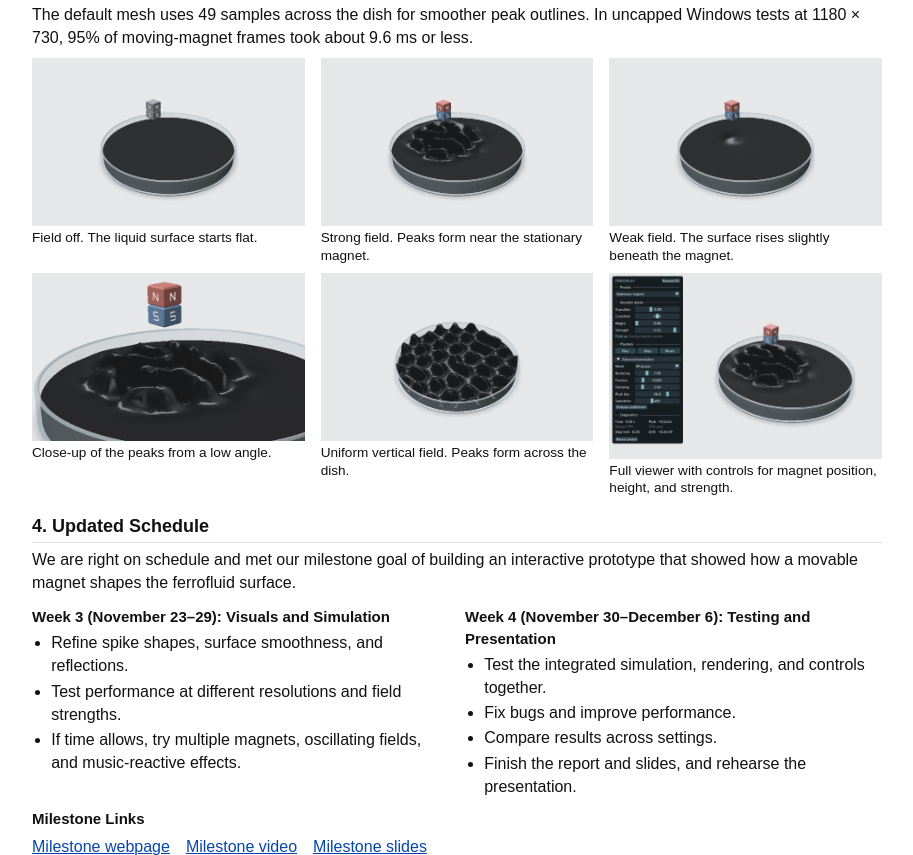
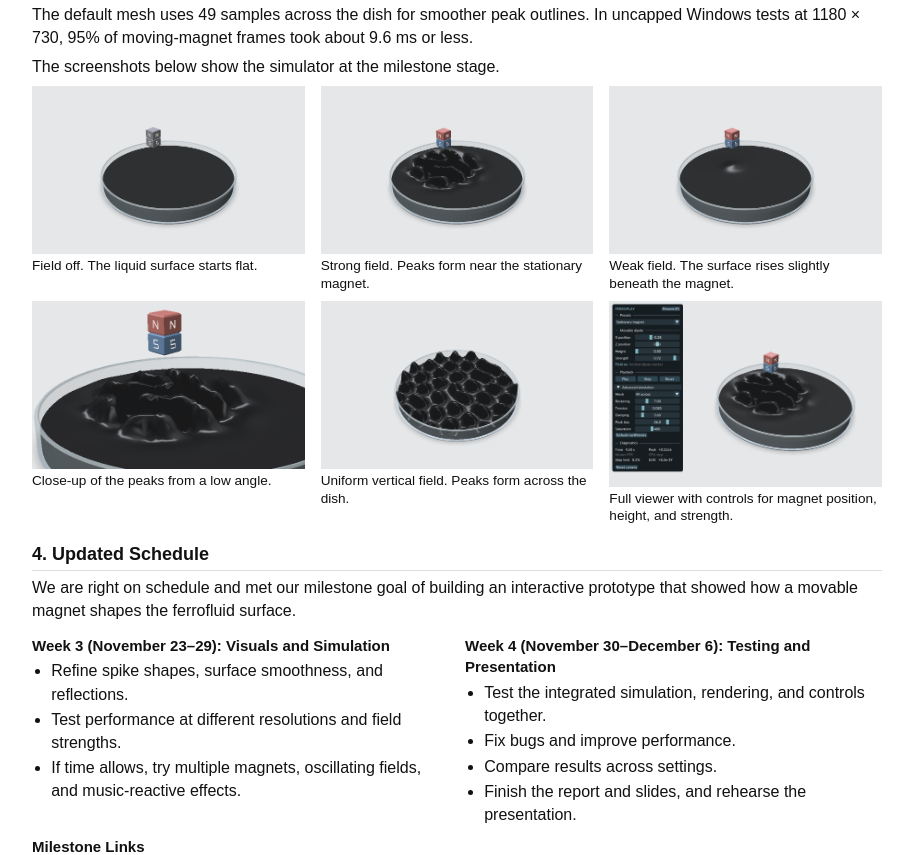
Before and after one commit to Cicicai379/ferroplay-milestone, a plain HTML site: page index.html in a window 1280 px wide. Shown: the part 1145-2000 px from the top of the page, without its empty margins (183-1096 px from the left). Drawn offline with Linux system fonts and the light colour scheme.

Commit message:
Introduce milestone screenshots

```diff
--- a/index.html
+++ b/index.html
@@ -127,6 +127,7 @@
       </tbody>
     </table>
     <p>The default mesh uses 49 samples across the dish for smoother peak outlines. In uncapped Windows tests at 1180 × 730, 95% of moving-magnet frames took about 9.6 ms or less.</p>
+    <p>The screenshots below show the simulator at the milestone stage.</p>
 
     <div class="prototype-grid" aria-label="FerroPlay circular-dish demo screenshots">
       <figure>
```
